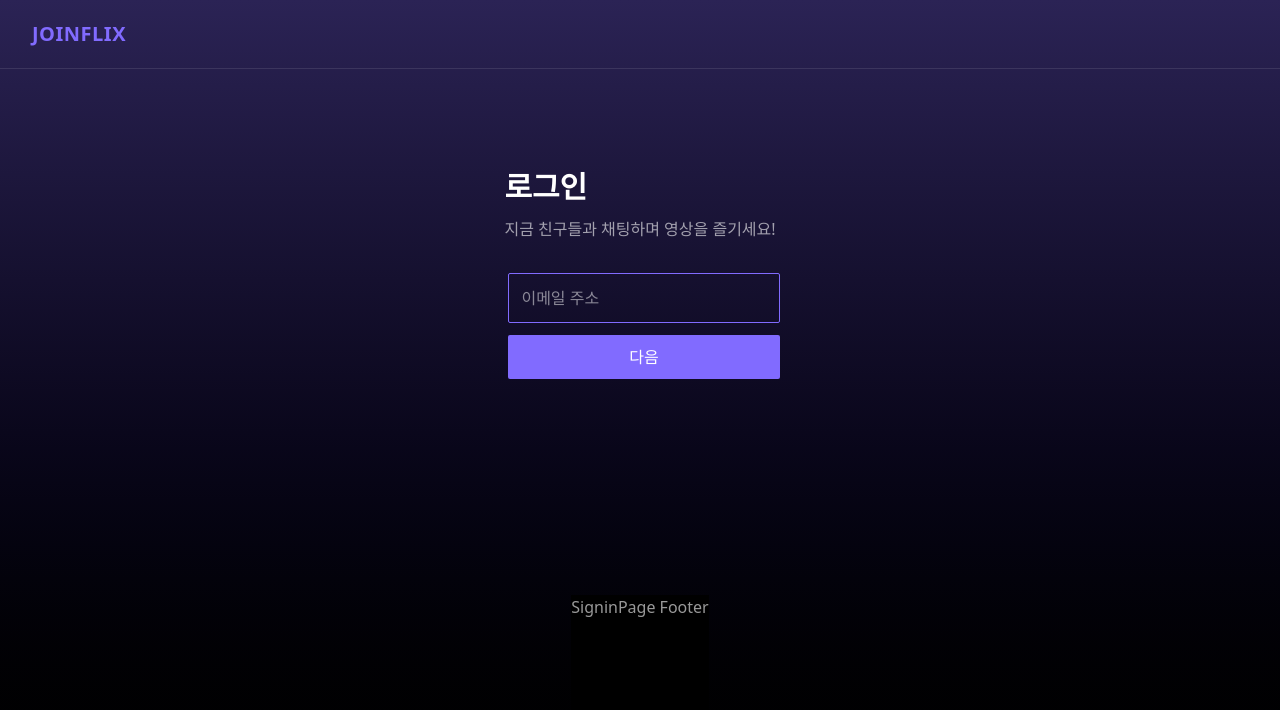
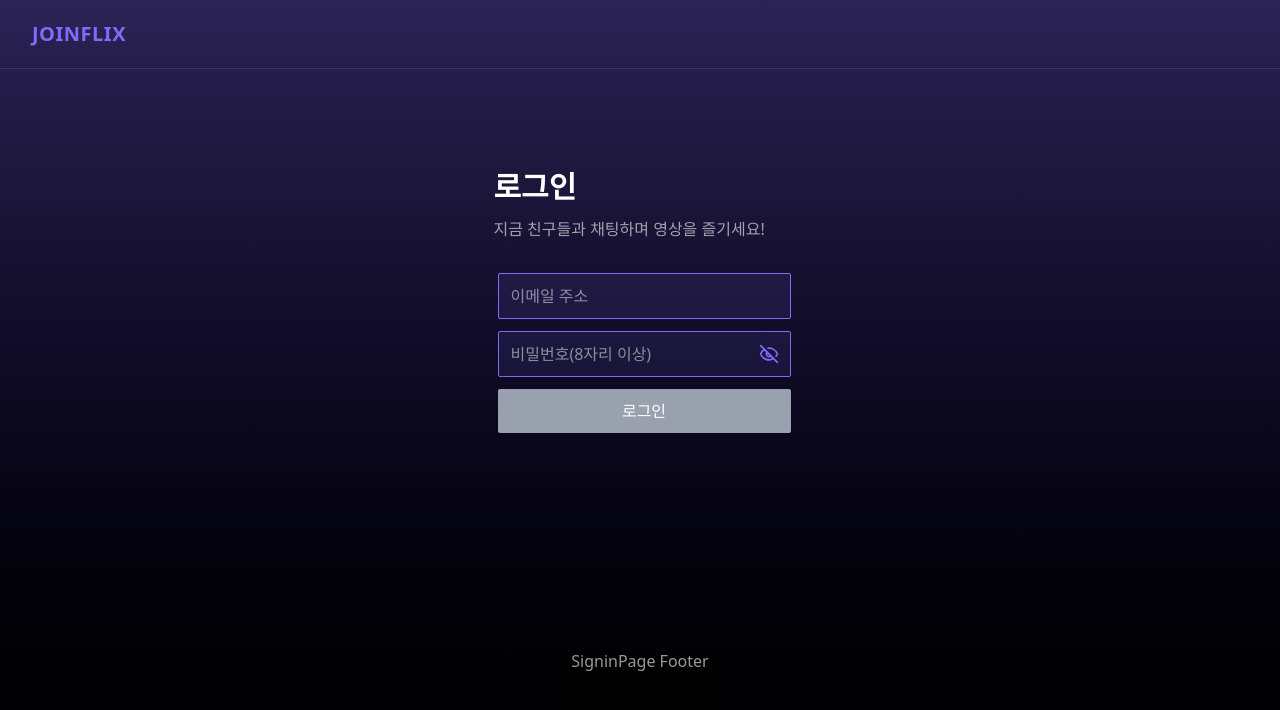
Before and after one commit to Joinflix/frontend, a React (Vite) app: page /signin in a window 1280 px wide. Shown: the top 710 px of the page. Built offline with nearby package versions, Linux system fonts and the light colour scheme.

Commit message:
WIP(signin): 비밀번호 로그인 기본 구조

```diff
--- /dev/null
+++ b/src/api/queries/useRequestSignin.ts
@@ -0,0 +1,32 @@
+import { useMutation } from "@tanstack/react-query";
+import axiosClient from "../axiosClient";
+import { FALLBACK_ERROR_MESSAGE } from "../../global/const/error";
+
+interface RequestSigninParams {
+  email: string;
+  password: string;
+  onSuccess?: () => void;
+  onError?: (message: string) => void;
+}
+
+export function useRequestSignin({
+  email,
+  password,
+  onSuccess,
+}: RequestSigninParams) {
+  return useMutation({
+    mutationFn: async () => {
+      const res = await axiosClient.post("/login", {
+        email,
+        password,
+      });
+      return res.data;
+    },
+    onSuccess: () => {
+      if (onSuccess) onSuccess();
+    },
+    onError: (err: any) => {
+      alert(err.response?.data?.message || FALLBACK_ERROR_MESSAGE);
+    },
+  });
+}
--- a/src/components/signin/step/PasswordSignin.tsx
+++ b/src/components/signin/step/PasswordSignin.tsx
@@ -1,9 +1,46 @@
 import { useNavigate } from "react-router";
+import { signinSchema, type SigninForm } from "../../../schemas/signinSchema";
+import { useForm } from "react-hook-form";
+import { zodResolver } from "@hookform/resolvers/zod";
+import { useState } from "react";
+import { Eye, EyeOff } from "lucide-react";
+import { useRequestSignin } from "../../../api/queries/useRequestSignin";
 
 const PasswordSignin = () => {
   const navigate = useNavigate();
-  const handleClickNext = () => {
-    navigate("code");
+
+  const [showPassword, setShowPassword] = useState(false);
+
+  const {
+    register,
+    formState: { errors, isValid },
+    watch,
+  } = useForm<SigninForm>({
+    resolver: zodResolver(signinSchema),
+    mode: "onChange",
+    defaultValues: {
+      email: "",
+      password: "",
+    },
+  });
+
+  const email = watch("email");
+  const password = watch("password");
+
+  const togglePasswordVisibility = () => {
+    setShowPassword((prev) => !prev);
+  };
+
+  const { mutateAsync, isPending } = useRequestSignin({
+    email,
+    password,
+    onSuccess: () => {
+      navigate("/browsing", { replace: true });
+    },
+  });
+
+  const handleClickSignin = () => {
+    mutateAsync();
   };
 
   return (
@@ -15,17 +52,56 @@ const PasswordSignin = () => {
         </span>
 
         <div className="flex flex-col m-1 gap-3 mt-5 w-full">
-          {/* 이메일 주소 */}
-          <input
-            type="email"
-            className="border border-[#816BFF] rounded-xs px-3 py-3"
-            placeholder="이메일 주소"
-          />
+          {/* 이메일 */}
+          <div className="relative w-full max-w-md">
+            <input
+              {...register("email")}
+              type="email"
+              className="w-full px-3 pr-10 border border-[#816BFF] bg-[#816BFF]/10 rounded-xs py-2.5"
+              placeholder="이메일 주소"
+            />
+            {errors.email && (
+              <p className="text-red-500 text-sm mt-1">
+                {errors.email.message}
+              </p>
+            )}
+          </div>
+          {/* 비밀번호 */}
+          <div className="relative w-full max-w-md">
+            <input
+              {...register("password")}
+              type={showPassword ? "text" : "password"}
+              className="w-full px-3 pr-10 border border-[#816BFF] bg-[#816BFF]/10 rounded-xs py-2.5"
+              placeholder="비밀번호(8자리 이상)"
+            />
+            <button
+              className="absolute inset-y-0 right-3 flex items-center cursor-pointer"
+              onClick={togglePasswordVisibility}
+            >
+              {showPassword ? (
+                <Eye className="size-5 stroke-[#816BFF]" />
+              ) : (
+                <EyeOff className="size-5 stroke-[#816BFF]" />
+              )}
+            </button>
+            {/* 비밀번호 입력 에러 메시지 */}
+            {errors.password && (
+              <p className="text-red-500 text-sm mt-1">
+                {errors.password.message}
+              </p>
+            )}
+          </div>
           <button
-            className="bg-[#816BFF] cursor-pointer hover:bg-[#5e42c8] text-white py-2.5 px-5 rounded-xs"
-            onClick={handleClickNext}
+            disabled={!isValid || isPending}
+            className={`w-full py-2.5 px-5 rounded-xs text-white transition
+    ${
+      isValid && !isPending
+        ? "bg-[#816BFF] hover:bg-[#5e42c8] cursor-pointer"
+        : "bg-gray-400 cursor-not-allowed"
+    }`}
+            onClick={handleClickSignin}
           >
-            다음
+            {isPending ? "로그인 중..." : "로그인"}
           </button>
         </div>
       </div>
--- /dev/null
+++ b/src/schemas/signinSchema.ts
@@ -0,0 +1,14 @@
+import { z } from "zod";
+
+export const signinSchema = z.object({
+  email: z
+    .email({ message: "유효한 이메일 양식이 아닙니다." })
+    .regex(/^\S*$/, { message: "이메일은 공백을 포함할 수 없습니다." }),
+  password: z
+    .string()
+    .min(1, { message: "비밀번호를 입력해주세요." })
+    .regex(/^\S*$/, { message: "비밀번호는 공백을 포함할 수 없습니다." })
+    .min(8, { message: "비밀번호는 최소 8자리 이상이어야 합니다." }),
+});
+
+export type SigninForm = z.infer<typeof signinSchema>;
```
